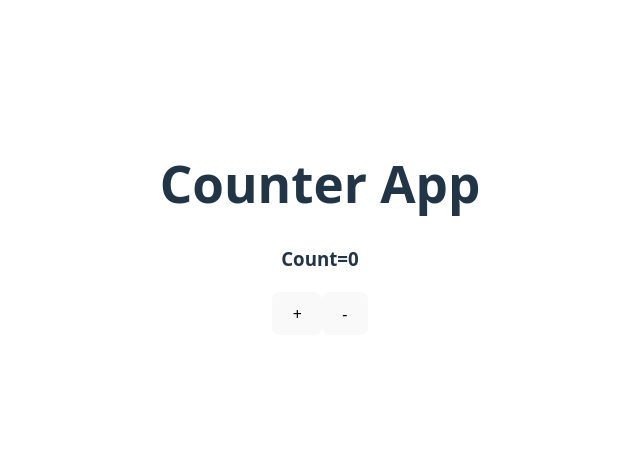
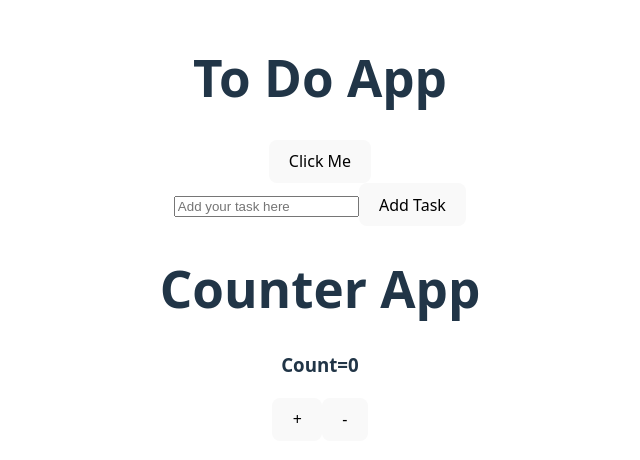
Before and after one commit to iamdhruv17/Full-stack-feb26, a React (Vite) app in the folder Button/: page / in a window 1280 px wide. Shown: the part 172-632 px from the top of the page, without its empty margins (320-960 px from the left). Built offline with nearby package versions, Linux system fonts and the light colour scheme.

Commit message:
14-02-2026

```diff
--- a/Button/src/App.jsx
+++ b/Button/src/App.jsx
@@ -11,7 +11,7 @@ function App() {
 
   return (
     <>
-    {/* <EventToDo/> */}
+    <EventToDo/>
     <Counter/>
 
     </>
```
